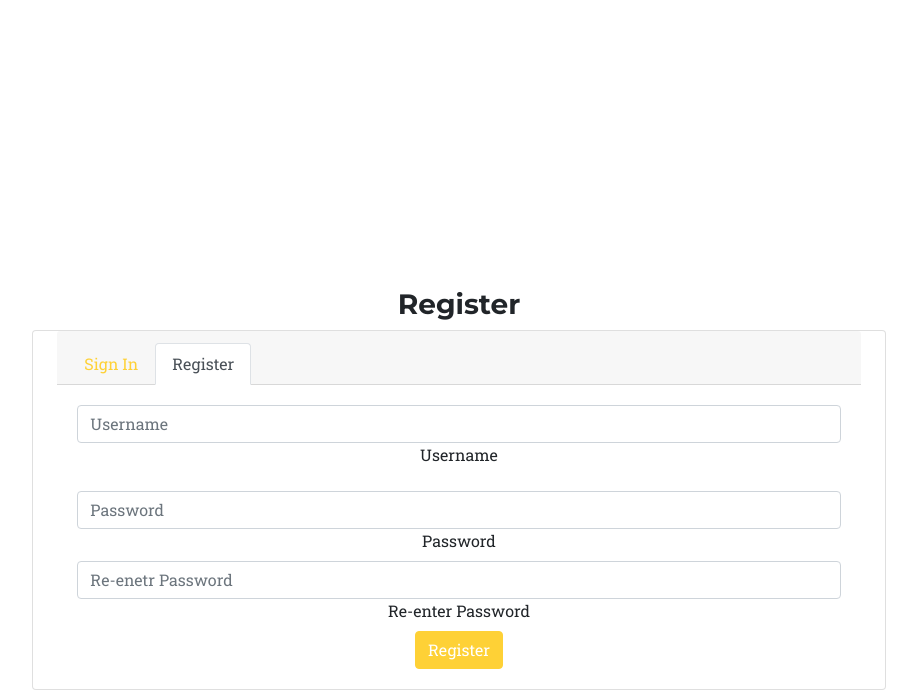
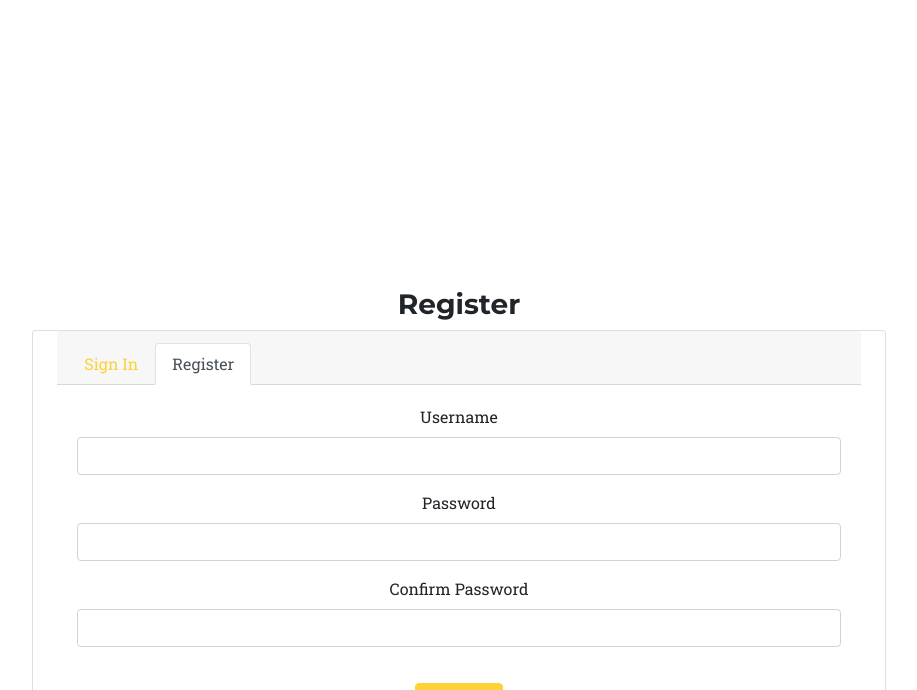
Before and after one commit to Code-Institute-Submissions/Third-Milestone-Project-Cookbook1, a Flask app: page /register in a window 1280 px wide. Shown: the part 714-1404 px from the top of the page, without its empty margins (181-1098 px from the left). Run offline with Flask 2, Linux system fonts and the light colour scheme; some libraries are stand-ins or nearby versions; some web fonts are replaced; grey boxes are pictures that could not be loaded.

Commit message:
Changed register and login templates and linked them with form

```diff
--- a/templates/register.html
+++ b/templates/register.html
@@ -18,22 +18,26 @@
         </div>
         <!-- Register body -->
         <div class="card-body">
+            <form >
             <div class="form-floating mb-3">
-  <input type="text" class="form-control" id="username" name="username" minlength="5" maxlength="10" placeholder="Username">
-  <label for="username">Username</label>
+                {{ form.username.label(class="form-control-label") }}
+                {{ form.username(class="form-control form-control-md") }}
             </div>
             <!-- Register password field -->
-<div class="form-floating">
-  <input type="password" class="form-control" id="password" name="password" pattern="^[a-zA-Z0-9]{5,15}$" minlength="5" maxlength="10" required  placeholder="Password">
-  <label for="password">Password</label>
+            <div class="form-floating mb-3">
+                {{  form.password.label(class="form-control-label") }}
+                {{ form.password(class="form-control form-control-md") }}
             </div>
             <!-- Register password confirmation -->
-<div class="form-floating">
-  <input type="password" class="form-control" id="password2" name="password2" pattern="^[a-zA-Z0-9]{5,15}$" minlength="5" maxlength="10" required placeholder="Re-enetr Password">
-  <label for="password2" > Re-enter Password</label>
+            <div class="form-floating mb-3">
+                {{  form.confirm_password.label(class="form-control-label") }}
+                {{ form.confirm_password(class="form-control form-control-md") }}
+            </div>
+            </form>
         </div>
         <!-- Register button -->
-    <a href="#" class="btn btn-primary">Register</a>
+        <div class="form-floating">
+            {{  form.submit.label(class="btn btn-primary") }}
         </div>
     </div>
 </div>
```
Also changed, not shown: templates/login.html (+13 -7 lines). Lines whose indentation alone changed are shown as unchanged.
